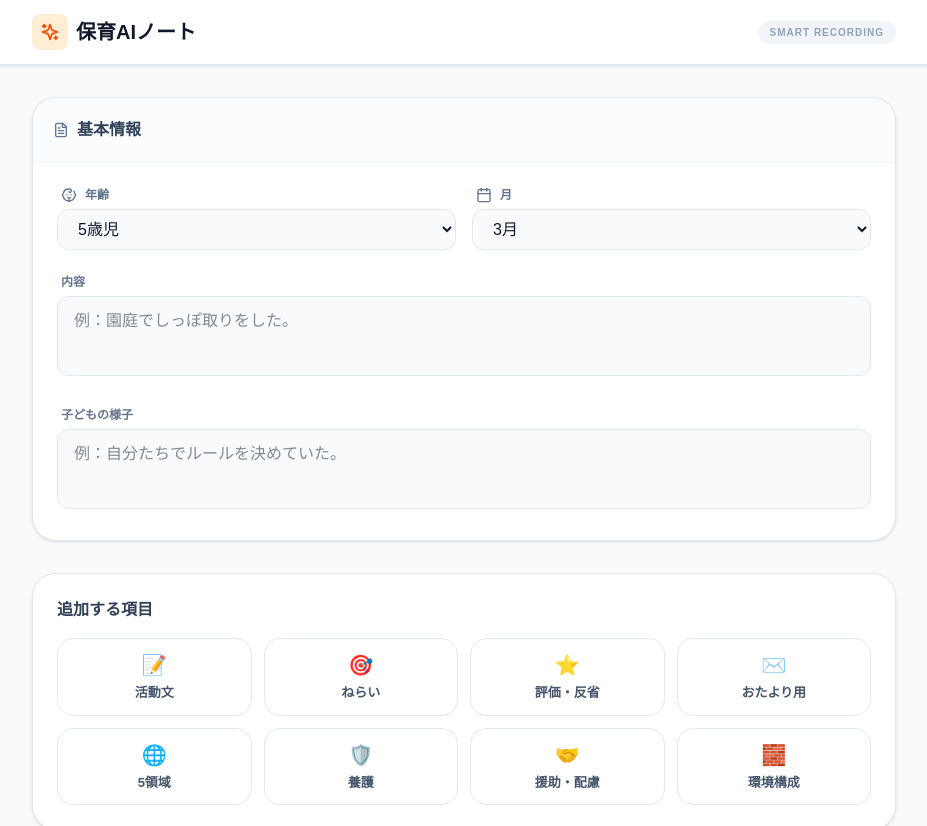
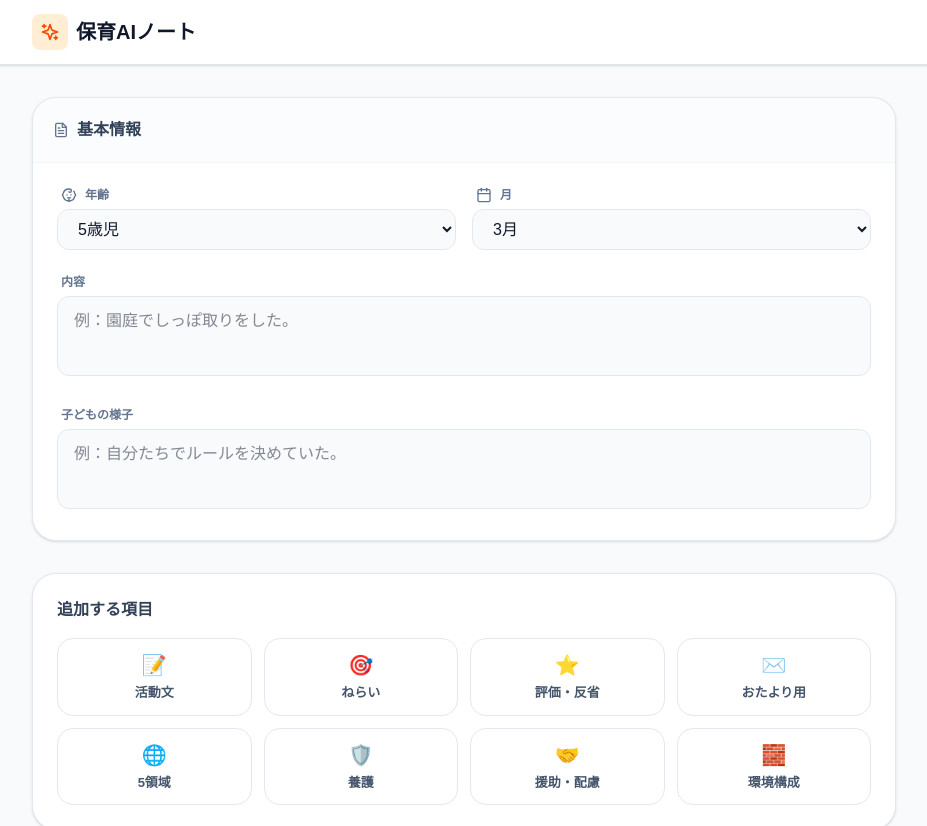
Before and after one commit to tatata-nanana/hoiku-ai-note, a Next.js app: page / in a window 1280 px wide. Shown: the top 826 px of the page, without its empty margins (176-1103 px from the left). Built offline with nearby package versions, Linux system fonts and the light colour scheme.

Commit message:
Remove smart recording label

```diff
--- a/app/page.tsx
+++ b/app/page.tsx
@@ -244,9 +244,6 @@ export default function App() {
             </div>
             <h1 className="text-xl font-bold">保育AIノート</h1>
           </div>
-          <div className="text-[10px] font-bold text-slate-400 uppercase tracking-widest bg-slate-100 px-3 py-1 rounded-full">
-            Smart Recording
-          </div>
         </div>
       </header>
 
```
